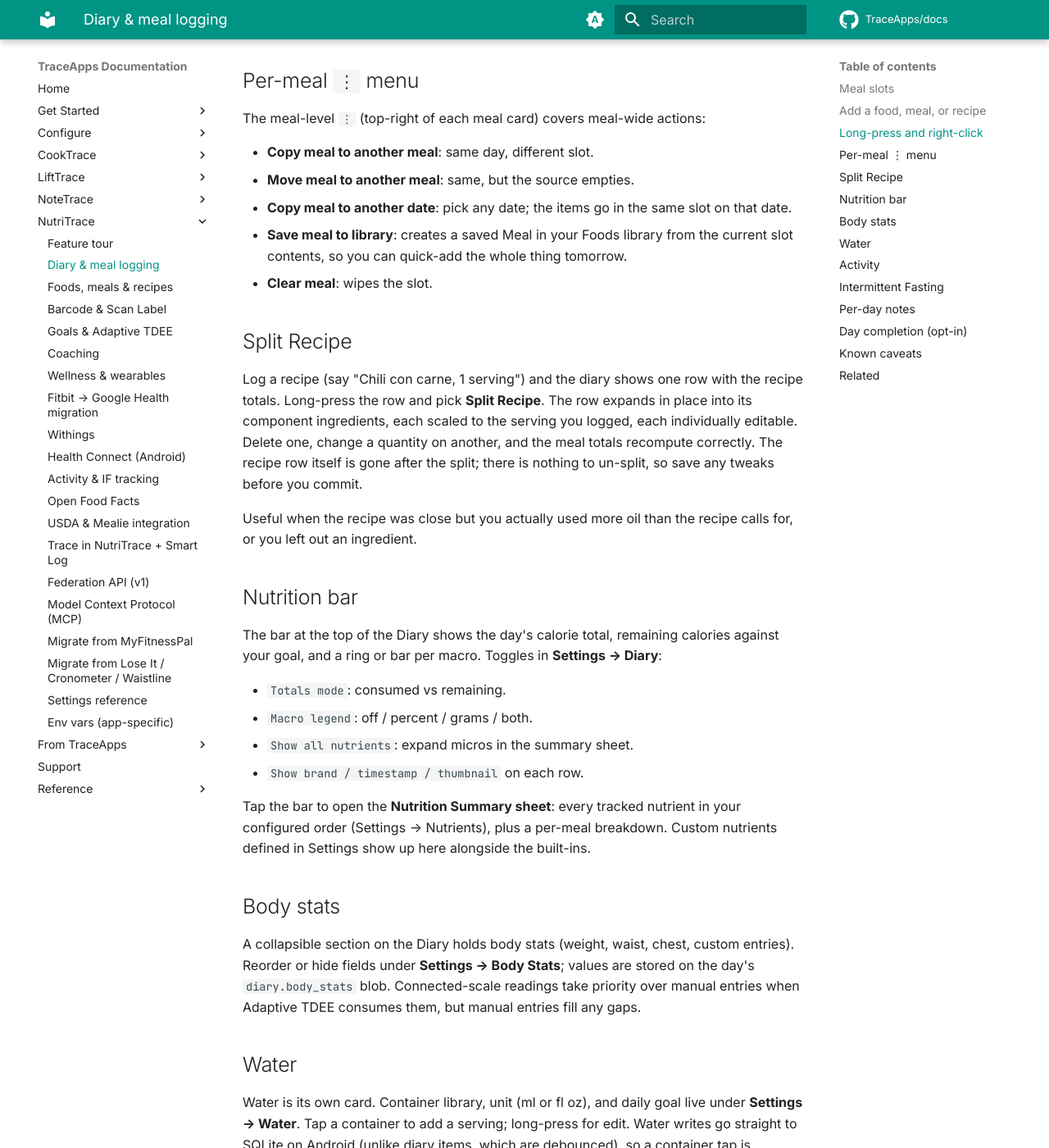
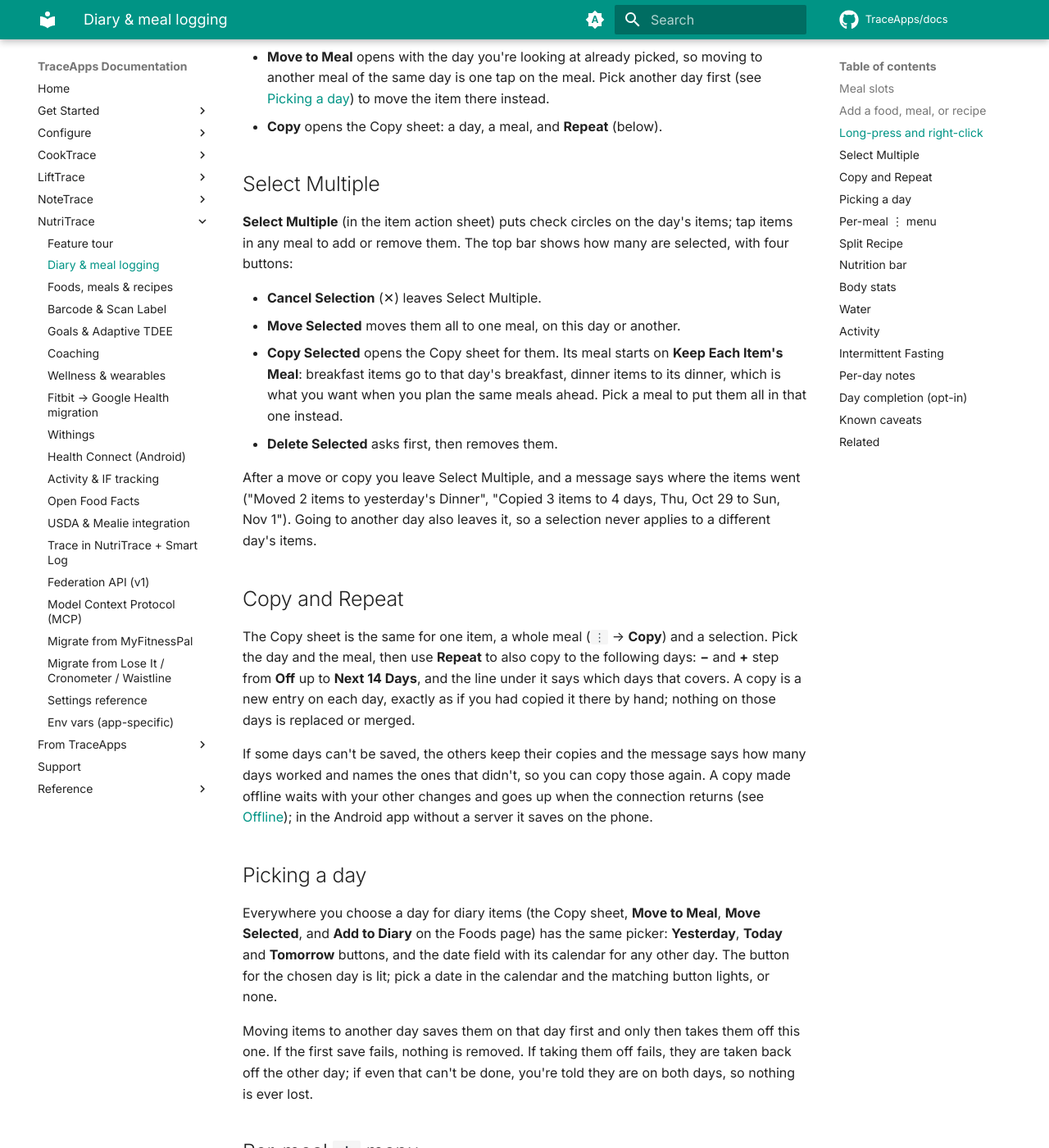
Before and after one commit to TraceApps/docs, an MkDocs documentation site: the page built from docs/nutritrace/diary.md, in a window 1280 px wide and 1400 px high, scrolled down 1202 px. Shown: the whole window at 82% size. Built offline with MkDocs 1.6.1 and Material for MkDocs 9.7.7, drawn with Linux system fonts in a browser that asks for light colours; comment, search, counter and statistics services are not loaded; some of the changed text lies outside the part shown.

Commit message:
NutriTrace: copy and move selected diary items, repeat a copy, choose the day (#283, #267)

```diff
--- a/docs/nutritrace/diary.md
+++ b/docs/nutritrace/diary.md
@@ -18,17 +18,42 @@ Pick a food. The quantity sheet opens with a **live nutrition preview**: calorie
 
 ## Long-press and right-click
 
-Long-press a diary item on mobile, right-click on desktop, for the item action sheet: **Edit**, **Move to another meal**, **Copy to another meal**, **Copy to another date**, **Delete**. The same interaction on the meal card header (title area) opens the meal `⋮` menu.
+Long-press a diary item on mobile, right-click on desktop, for the item action sheet: **Edit**, **Replace**, **Move to Meal**, **Copy**, **Select Multiple**, **Split Recipe** (recipes only) and **Delete**. The same interaction on the meal card header (title area) opens the meal `⋮` menu.
+
+- **Move to Meal** opens with the day you're looking at already picked, so moving to another meal of the same day is one tap on the meal. Pick another day first (see [Picking a day](#picking-a-day)) to move the item there instead.
+- **Copy** opens the Copy sheet: a day, a meal, and **Repeat** (below).
+
+## Select Multiple
+
+**Select Multiple** (in the item action sheet) puts check circles on the day's items; tap items in any meal to add or remove them. The top bar shows how many are selected, with four buttons:
+
+- **Cancel Selection** (✕) leaves Select Multiple.
+- **Move Selected** moves them all to one meal, on this day or another.
+- **Copy Selected** opens the Copy sheet for them. Its meal starts on **Keep Each Item's Meal**: breakfast items go to that day's breakfast, dinner items to its dinner, which is what you want when you plan the same meals ahead. Pick a meal to put them all in that one instead.
+- **Delete Selected** asks first, then removes them.
+
+After a move or copy you leave Select Multiple, and a message says where the items went ("Moved 2 items to yesterday's Dinner", "Copied 3 items to 4 days, Thu, Oct 29 to Sun, Nov 1"). Going to another day also leaves it, so a selection never applies to a different day's items.
+
+## Copy and Repeat
+
+The Copy sheet is the same for one item, a whole meal (`⋮` → **Copy**) and a selection. Pick the day and the meal, then use **Repeat** to also copy to the following days: **−** and **+** step from **Off** up to **Next 14 Days**, and the line under it says which days that covers. A copy is a new entry on each day, exactly as if you had copied it there by hand; nothing on those days is replaced or merged.
+
+If some days can't be saved, the others keep their copies and the message says how many days worked and names the ones that didn't, so you can copy those again. A copy made offline waits with your other changes and goes up when the connection returns (see [Offline](features.md#offline)); in the Android app without a server it saves on the phone.
+
+## Picking a day
+
+Everywhere you choose a day for diary items (the Copy sheet, **Move to Meal**, **Move Selected**, and **Add to Diary** on the Foods page) has the same picker: **Yesterday**, **Today** and **Tomorrow** buttons, and the date field with its calendar for any other day. The button for the chosen day is lit; pick a date in the calendar and the matching button lights, or none.
+
+Moving items to another day saves them on that day first and only then takes them off this one. If the first save fails, nothing is removed. If taking them off fails, they are taken back off the other day; if even that can't be done, you're told they are on both days, so nothing is ever lost.
 
 ## Per-meal `⋮` menu
 
 The meal-level `⋮` (top-right of each meal card) covers meal-wide actions:
 
-- **Copy meal to another meal**: same day, different slot.
-- **Move meal to another meal**: same, but the source empties.
-- **Copy meal to another date**: pick any date; the items go in the same slot on that date.
-- **Save meal to library**: creates a saved Meal in your Foods library from the current slot contents, so you can quick-add the whole thing tomorrow.
-- **Clear meal**: wipes the slot.
+- **Move Items to…**: every item to another meal of the same day.
+- **Copy**: the Copy sheet, for the whole meal. Pick the day and the meal; **Repeat** copies it to the next days too.
+- **Save as Meal…**: creates a saved Meal in your Foods library from the current slot contents, so you can quick-add the whole thing tomorrow.
+- **Clear All Items**: wipes the slot.
 
 ## Split Recipe
 
```
Also changed, not shown: docs/nutritrace/features.md (+1 -1 lines), docs/nutritrace/foods.md (+4 -0 lines).
